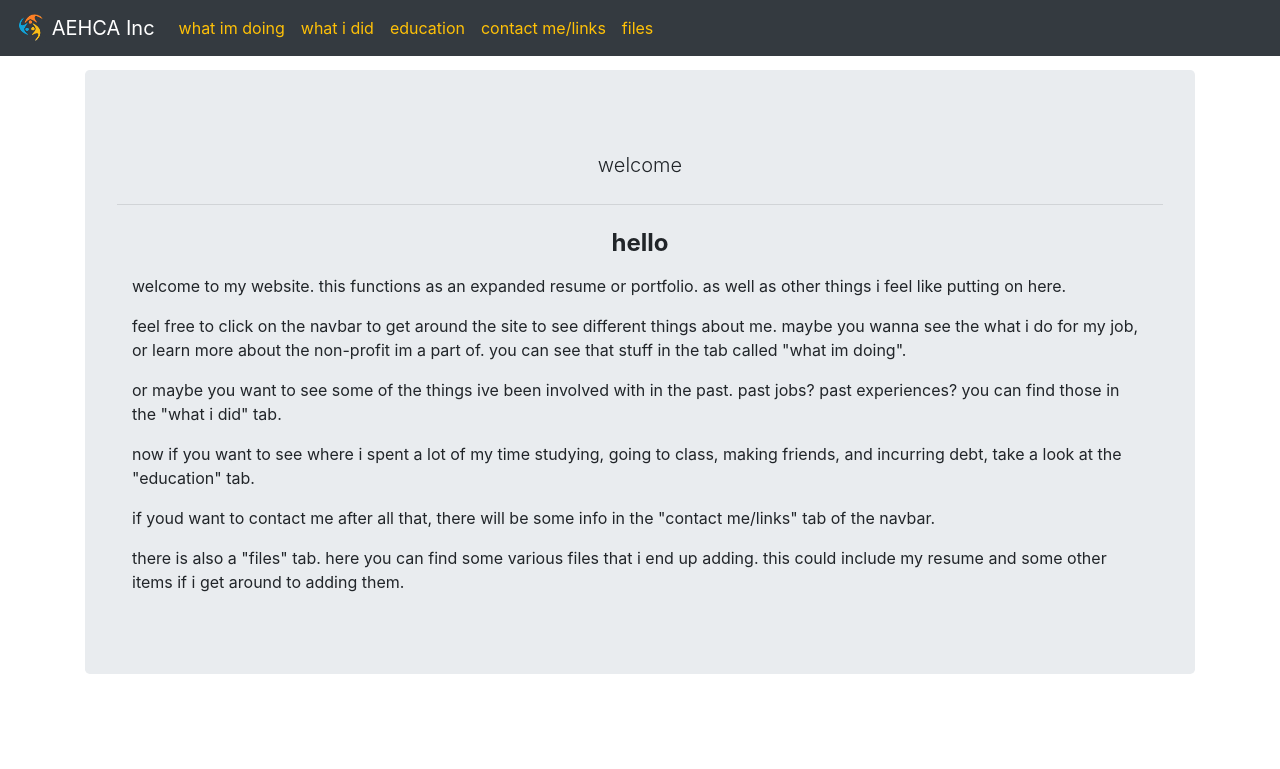
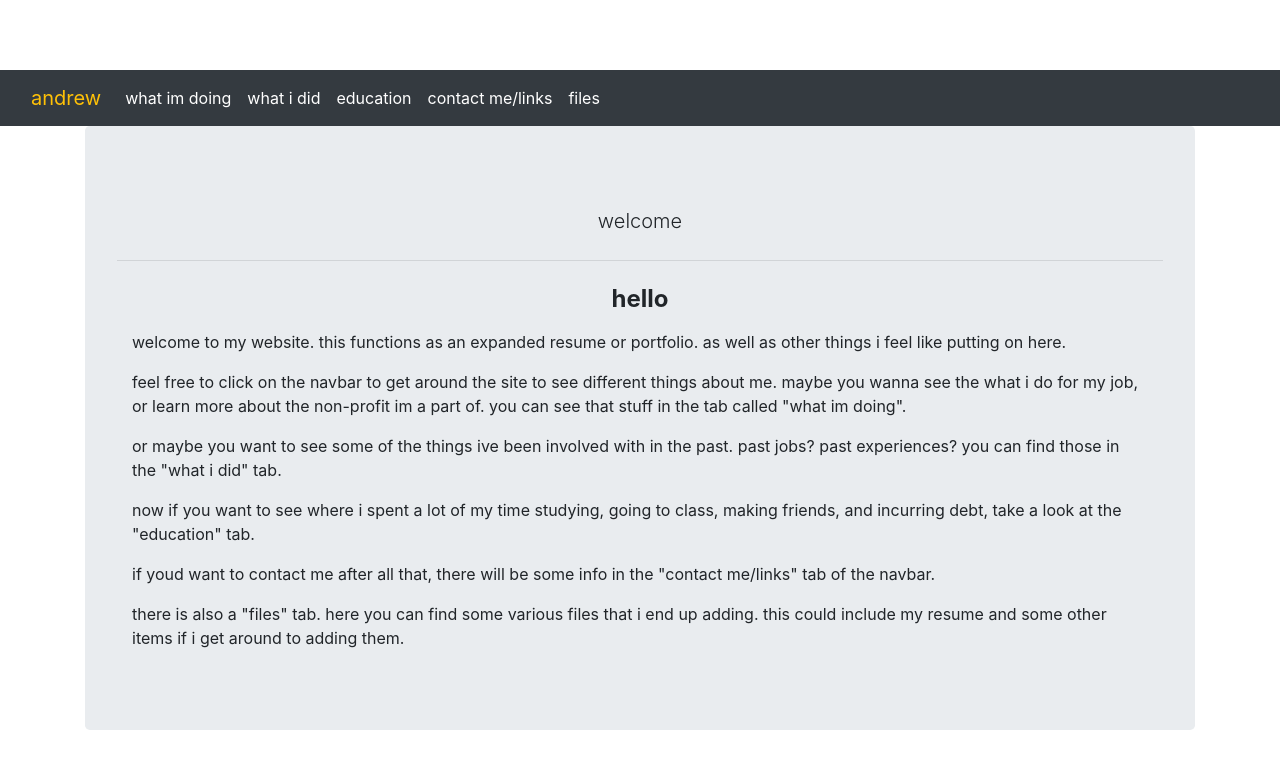
Before and after one commit to andrewp24/andrewp24.github.io, a Jekyll site: the page built from index.html, in a window 1280 px wide. Shown: the top 769 px of the page. Built offline with Jekyll 4.4.1, drawn with Linux system fonts in a browser that asks for light colours.

Commit message:
Update navbar.html

```diff
--- a/_includes/navbar.html
+++ b/_includes/navbar.html
@@ -1,10 +1,8 @@
 <!-- NAVBAR -->
 <header>
-    <nav class="navbar fixed-top navbar-expand-lg navbar-dark bg-dark">
-        <a class="navbar-brand" href="/">
-            <img src="/images/icon.ico" width="30" height="30" class="d-inline-block align-top" alt="aehca inc logo" />
-            AEHCA Inc
-        </a>
+    <nav class="navbar navbar-expand-lg navbar-dark bg-dark">
+        <div class="container-fluid">
+            <a class="navbar-brand text-warning" href="/">andrew</a>
             <button class="navbar-toggler" type="button" data-toggle="collapse" data-target="#navbarSupportedContent"
                 aria-controls="navbarSupportedContent" aria-expanded="false" aria-label="Toggle navigation">
                 <span class="navbar-toggler-icon"></span>
@@ -13,24 +11,11 @@
                 <ul class="navbar-nav mr-auto">
                     {% for item in site.data.navigation %}
                     <li class="nav-item active">
-                    {% if item.name == 'Terms' or item.name == 'Privacy' %}
-                    <a class="nav-link text-info " href="{{ item.link }}">{{ item.name }}</a>
-                    {% elsif item.name =='Latest Updates' %}
-                    <a class="nav-link text-info text-warning font-weight-bold"
-                        href="{{ item.link }}">{{ item.name }}</a>
-                    {% else %}
-                    <a class="nav-link text-info text-warning" href="{{ item.link }}">{{ item.name }}</a>
-                    {% endif %}
+                        <a class="nav-link" href="{{ item.link }}">{{ item.name }}</a>
                     </li>
                     {% endfor %}
                 </ul>
-            <ul class="navbar-nav ml-auto">
-                <!-- GOOGLE TRANSLATE BUTTON-->
-                <li>
-                    <div id="google_translate_element"></div>
-                </li>
-                <!-- END GOOGLE TRANSLATE BUTTON-->
-            </ul>
+            </div>
         </div>
     </nav>
 </header>
```
Lines whose indentation alone changed are shown as unchanged.
